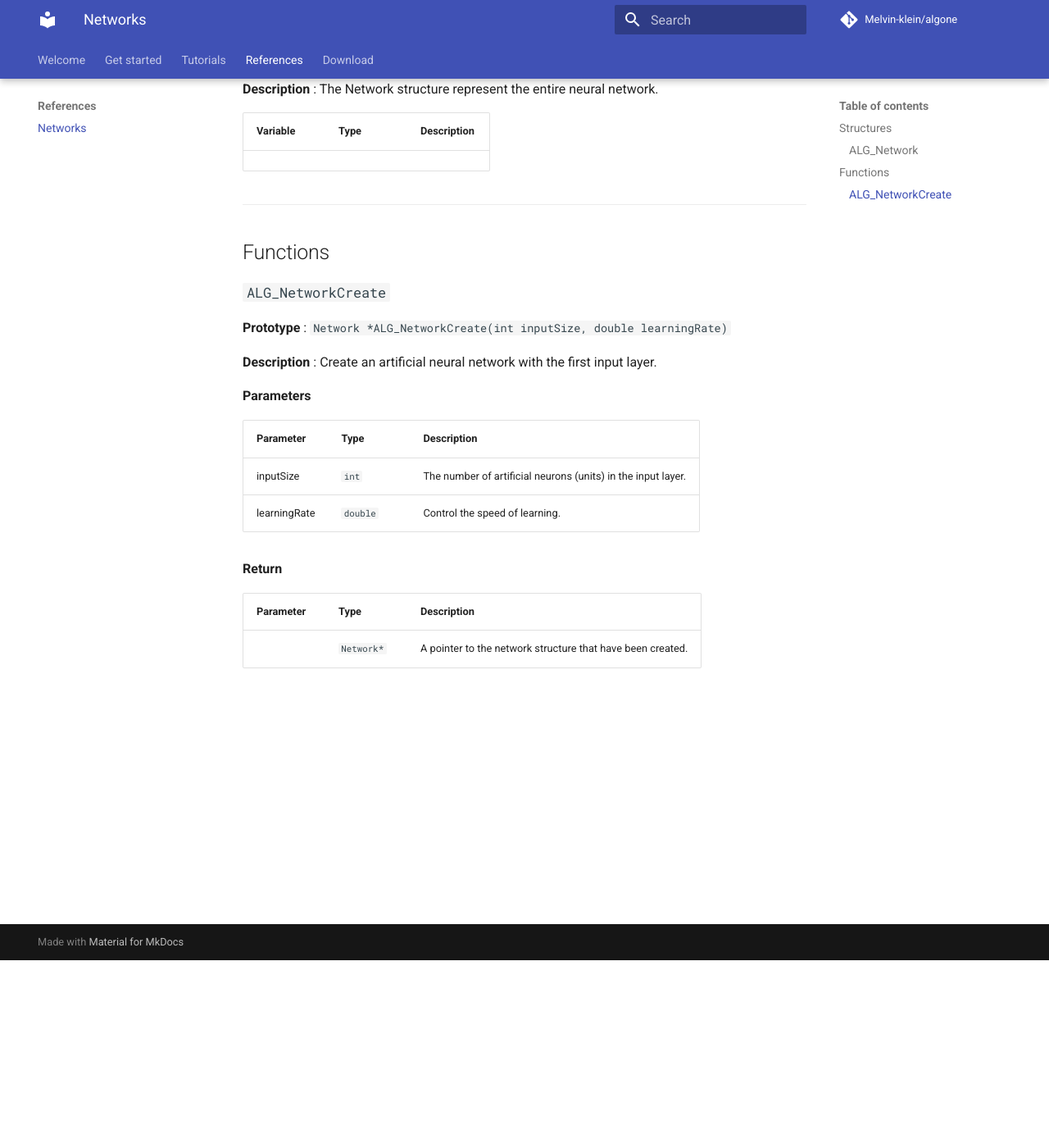
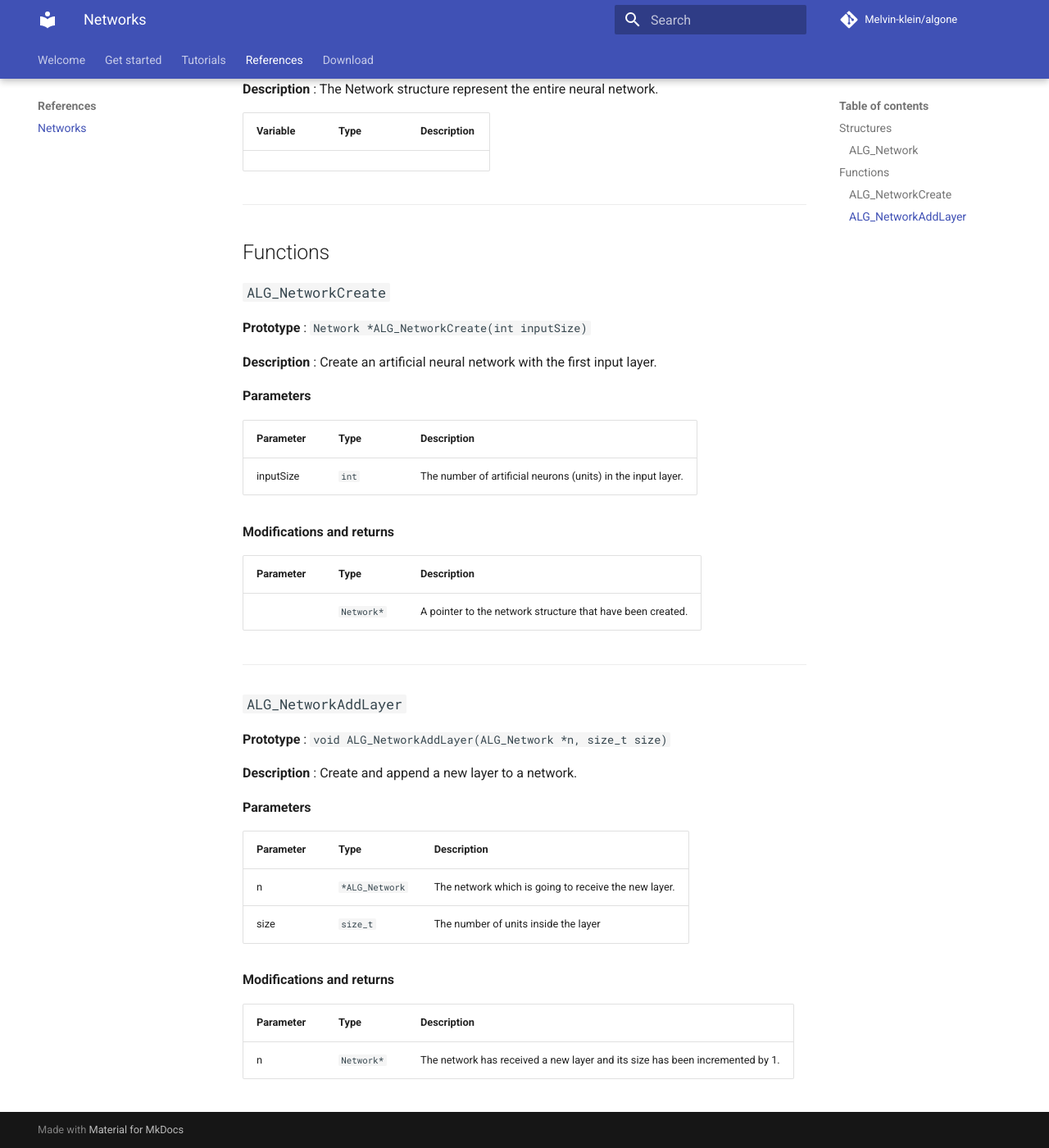
Before and after one commit to Melvin-klein/algone, an MkDocs documentation site: the page built from docs/references/networks.md, in a window 1280 px wide and 1400 px high, scrolled down 229 px. Shown: the whole window at 82% size. Built offline with MkDocs 1.6.1 and Material for MkDocs 9.7.7, drawn with Linux system fonts in a browser that asks for light colours; comment, search, counter and statistics services are not loaded.

```diff
--- a/docs/references/networks.md
+++ b/docs/references/networks.md
@@ -13,7 +13,7 @@
 
 ### `ALG_NetworkCreate`
 
-**Prototype** : `Network *ALG_NetworkCreate(int inputSize, double learningRate)`
+**Prototype** : `Network *ALG_NetworkCreate(int inputSize)`
 
 **Description** : Create an artificial neural network with the first input layer.
 
@@ -22,10 +22,30 @@
 | Parameter    | Type     | Description                                                  |
 |--------------|----------|--------------------------------------------------------------|
 | inputSize    | `int`    | The number of artificial neurons (units) in the input layer. |
-| learningRate | `double` | Control the speed of learning.                               |
 
-**Return**
+**Modifications and returns**
 
 | Parameter | Type       | Description                                                |
 |-----------|------------|------------------------------------------------------------|
 |           | `Network*` | A pointer to the network structure that have been created. |
+
+---
+
+### `ALG_NetworkAddLayer`
+
+**Prototype** : `void ALG_NetworkAddLayer(ALG_Network *n, size_t size)`
+
+**Description** : Create and append a new layer to a network.
+
+**Parameters**
+
+| Parameter | Type           | Description                                          |
+|-----------|----------------|------------------------------------------------------|
+| n         | `*ALG_Network` | The network which is going to receive the new layer. |
+| size      | `size_t`       | The number of units inside the layer                 |
+
+**Modifications and returns**
+
+| Parameter | Type       | Description                                                                  |
+|-----------|------------|------------------------------------------------------------------------------|
+| n         | `Network*` | The network has received a new layer and its size has been incremented by 1. |
```
Also changed, not shown: 5 other files.
